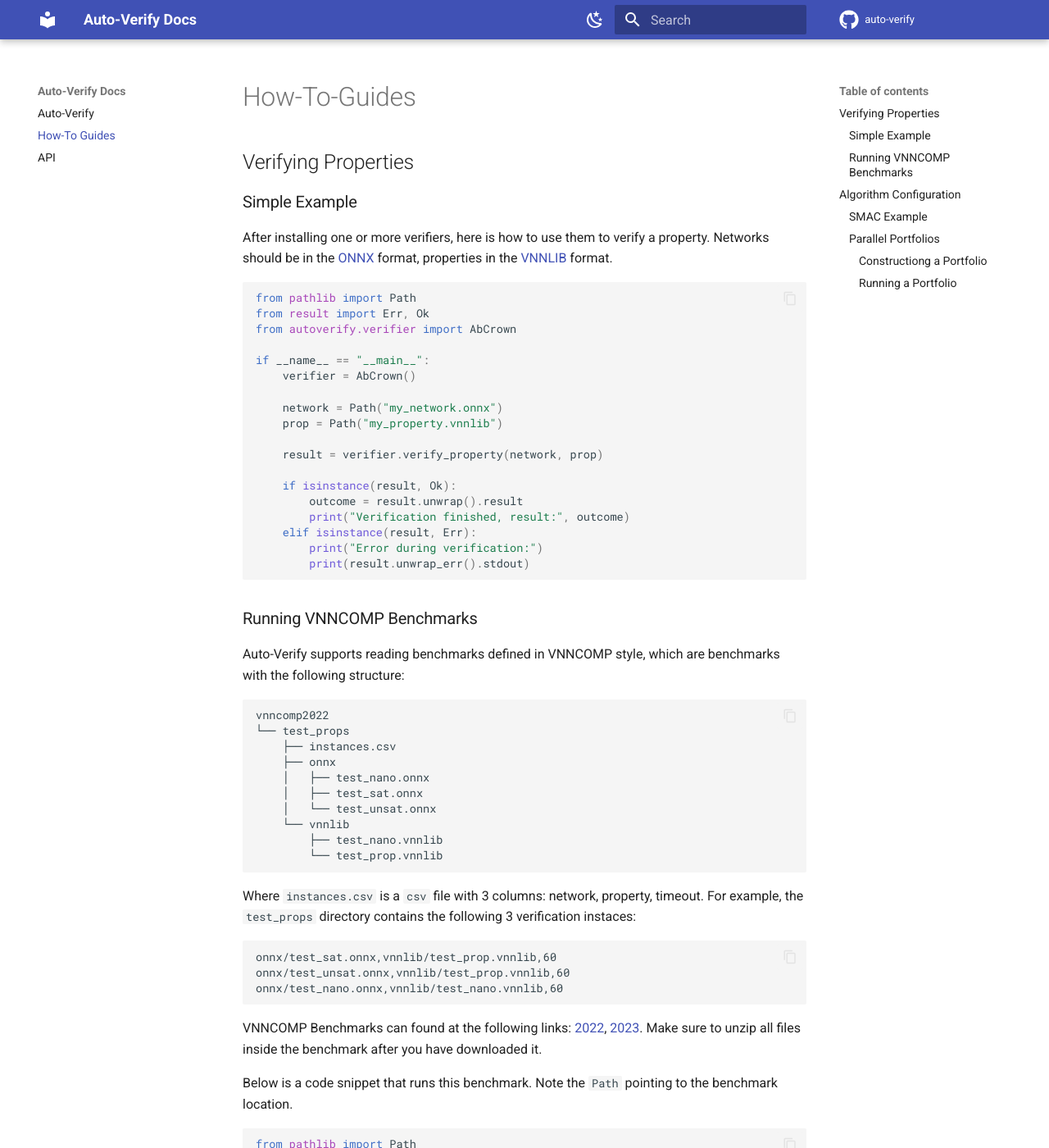
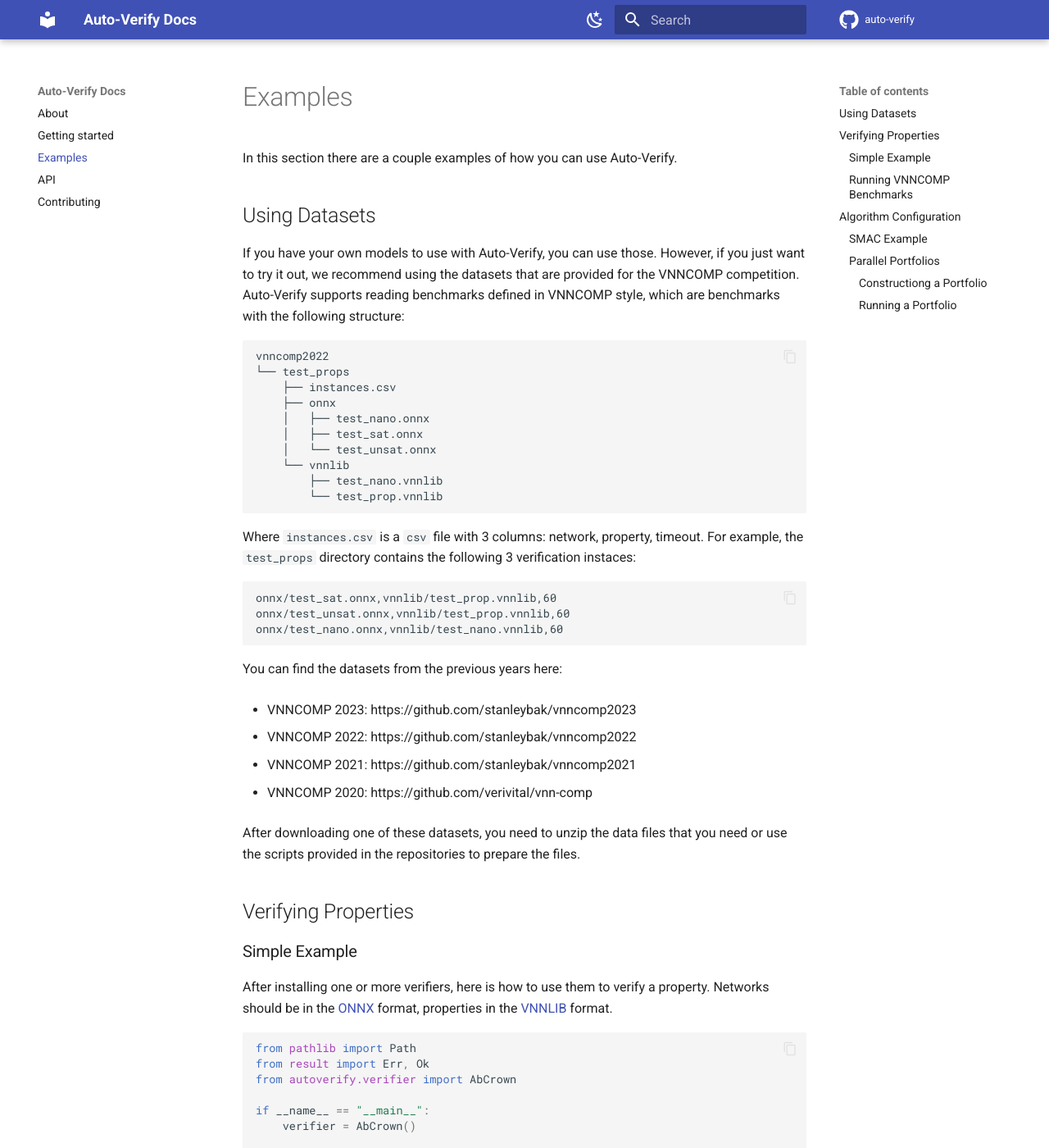
Before and after one commit to ADA-research/auto-verify, an MkDocs documentation site: the page built from docs/examples.md, in a window 1280 px wide and 1400 px high. Shown: the whole window at 82% size. Built offline with MkDocs 1.6.1 and Material for MkDocs 9.7.7, drawn with Linux system fonts in a browser that asks for light colours; comment, search, counter and statistics services are not loaded; some of the changed text lies outside the part shown.

Commit message:
Improve documentation

````diff
--- /dev/null
+++ b/docs/contributing.md
@@ -0,0 +1,47 @@
+# Contriburing
+
+Auto-Verify is an open source project that accepts contributions. You can find open issues [here](https://github.com/ADA-research/auto-verify/issues).
+
+## Setting up the development environment
+
+### Forking the repository
+
+To make changes to the code, you will need to fork the [repository](https://github.com/ADA-research/auto-verify).
+
+### Setting up the conda environment
+
+To use set up your development environment for Auto-Verify, you will need to install [Miniconda](https://docs.conda.io/projects/miniconda/en/latest/). Other environment managers will not work.
+
+After installing Miniconde, you will need to create a conda environment. For example, you can use the commands below to create an environment for Auto-Verify.
+
+```
+> conda create -n auto-verify python=3.10
+> conda activate auto-verify
+```
+
+### Setting up Auto-Verify for development
+
+To install your local package of Auto-Verify, you will need to install an editable version. You can do this using the following command in your forked repository:
+
+```
+> pip install -e .
+```
+
+After doing this, you can run scripts locally and make your changes to the code.
+
+!!! warning
+
+    You will still need to install the different verification algorithms with the CLI tool to use them.
+
+### Running tests with Tox
+
+To ensure that all the original code is working and everything is neat and tidy, you should run Tox to run the tests, linter and integration tests. To do this, you will need to install pytest and tox before you can run it. You can do this with the following commands.
+
+```
+> pip install tox
+> tox
+```
+
+## Submitting your code
+
+After you have made modifications to your code, open a pull request [here](https://github.com/ADA-research/auto-verify/pulls). If a maintainer approves of the changes and the pipeline succeeds, the pull request will be merged into the main repository.
--- a/docs/how-to-guides.md
+++ b/docs/examples.md
@@ -1,4 +1,43 @@
-# How-To-Guides
+# Examples
+
+In this section there are a couple examples of how you can use Auto-Verify.
+
+## Using Datasets
+
+If you have your own models to use with Auto-Verify, you can use those. However, if you just want to try it out, we recommend using the datasets that are provided for the VNNCOMP competition. Auto-Verify supports reading benchmarks defined in VNNCOMP style, which are benchmarks with the following structure:
+
+```
+vnncomp2022
+└── test_props
+    ├── instances.csv
+    ├── onnx
+    │   ├── test_nano.onnx
+    │   ├── test_sat.onnx
+    │   └── test_unsat.onnx
+    └── vnnlib
+        ├── test_nano.vnnlib
+        └── test_prop.vnnlib
+```
+
+Where `instances.csv` is a `csv` file with 3 columns: network, property, timeout. For example, the `test_props` directory contains the following 3 verification instaces:
+
+```
+onnx/test_sat.onnx,vnnlib/test_prop.vnnlib,60
+onnx/test_unsat.onnx,vnnlib/test_prop.vnnlib,60
+onnx/test_nano.onnx,vnnlib/test_nano.vnnlib,60
+```
+
+You can find the datasets from the previous years here:
+
+- VNNCOMP 2023: https://github.com/stanleybak/vnncomp2023
+
+- VNNCOMP 2022: https://github.com/stanleybak/vnncomp2022
+
+- VNNCOMP 2021: https://github.com/stanleybak/vnncomp2021
+
+- VNNCOMP 2020: https://github.com/verivital/vnn-comp
+
+After downloading one of these datasets, you need to unzip the data files that you need or use the scripts provided in the repositories to prepare the files.
 
 ## Verifying Properties
 
@@ -29,32 +68,7 @@ if __name__ == "__main__":
 
 ### Running VNNCOMP Benchmarks
 
-Auto-Verify supports reading benchmarks defined in VNNCOMP style, which are benchmarks with the following structure:
-
-```
-vnncomp2022
-└── test_props
-    ├── instances.csv
-    ├── onnx
-    │   ├── test_nano.onnx
-    │   ├── test_sat.onnx
-    │   └── test_unsat.onnx
-    └── vnnlib
-        ├── test_nano.vnnlib
-        └── test_prop.vnnlib
-```
-
-Where `instances.csv` is a `csv` file with 3 columns: network, property, timeout. For example, the `test_props` directory contains the following 3 verification instaces:
-
-```
-onnx/test_sat.onnx,vnnlib/test_prop.vnnlib,60
-onnx/test_unsat.onnx,vnnlib/test_prop.vnnlib,60
-onnx/test_nano.onnx,vnnlib/test_nano.vnnlib,60
-```
-
-VNNCOMP Benchmarks can found at the following links: [2022](https://github.com/ChristopherBrix/vnncomp2022_benchmarks/tree/main/benchmarks), [2023](https://github.com/ChristopherBrix/vnncomp2023_benchmarks/tree/main/benchmarks). Make sure to unzip all files inside the benchmark after you have downloaded it.
-
-Below is a code snippet that runs this benchmark. Note the `Path` pointing to the benchmark location.
+Below is a code snippet that runs the VNNCOMP test_props benchmark. Note the `Path` pointing to the benchmark location.
 
 ```py
 from pathlib import Path
--- /dev/null
+++ b/docs/getting-started.md
@@ -0,0 +1,59 @@
+### System requirements
+
+Auto-Verify has only been tested for Linux and will not work on MacOS and Windows. Alternatively, using [Windows Subsystem for Linux](https://learn.microsoft.com/nl-nl/windows/wsl/about) is also an option.
+
+Additionally, if you want to make use of the GPU based verification algorithms, you will need a CUDA-enabled GPU.
+
+### Installing Auto-Verify
+
+First, install [Miniconda](https://docs.conda.io/projects/miniconda/en/latest/). Miniconda is used to manage the environments of different verification tools, other environment managers will _not_ work.
+!!! warning
+
+    Anaconda can fail trying to install environments in some cases where Miniconda does not.
+
+After Miniconda is installed, setup Auto-Verify by running the following commands:
+
+```
+> conda create -n auto-verify python=3.10
+> conda activate auto-verify
+> pip install auto-verify
+```
+
+To check if the installation was succesful, run:
+
+```bash
+> auto-verify --version
+```
+
+### Installing Verification Tools
+
+Currently, Auto-Verify supports the following verifiers:
+
+- [nnenum](https://github.com/stanleybak/nnenum) (_Stanley Bak_)
+- [AB-Crown](https://github.com/Verified-Intelligence/alpha-beta-CROWN) (_Zhang et al_)
+- [VeriNet](https://github.com/vas-group-imperial/VeriNet) (_VAS Group_)
+- [Oval-BaB](https://github.com/oval-group/oval-bab) (_OVAL Research Group_)
+
+These verifiers can be installed as follows:
+
+```
+> auto-verify install nnenum
+> auto-verify install abcrown
+> auto-verify install verinet
+> auto-verify install ovalbab
+```
+
+To uninstall a verifier, run:
+
+```
+> auto-verify uninstall [verifier]
+```
+
+### Downloading Datasets
+
+If you have your own models to use with Auto-Verify, you can use those. However, if you just want to try it out, we recommend using the datasets that are provided for the VNNCOMP competition. These datasets are already made compatible with Auto-Verify and APIs are available to directly work with them. You can find the datasets from the previous years over here:
+
+- [VNNCOMP 2023](https://github.com/stanleybak/vnncomp2023)
+- [VNNCOMP 2022](https://github.com/stanleybak/vnncomp2022)
+- [VNNCOMP 2021](https://github.com/stanleybak/vnncomp2021)
+- [VNNCOMP 2020](https://github.com/verivital/vnn-comp)
--- a/mkdocs.yml
+++ b/mkdocs.yml
@@ -43,6 +43,8 @@ markdown_extensions:
   - def_list
 
 nav:
-  - Auto-Verify: index.md
-  - How-To Guides: how-to-guides.md
+  - About: index.md
+  - Getting started: getting-started.md
+  - Examples: examples.md
   - API: api.md
+  - Contributing: contributing.md
````
Also changed, not shown: docs/index.md (+13 -43 lines).
